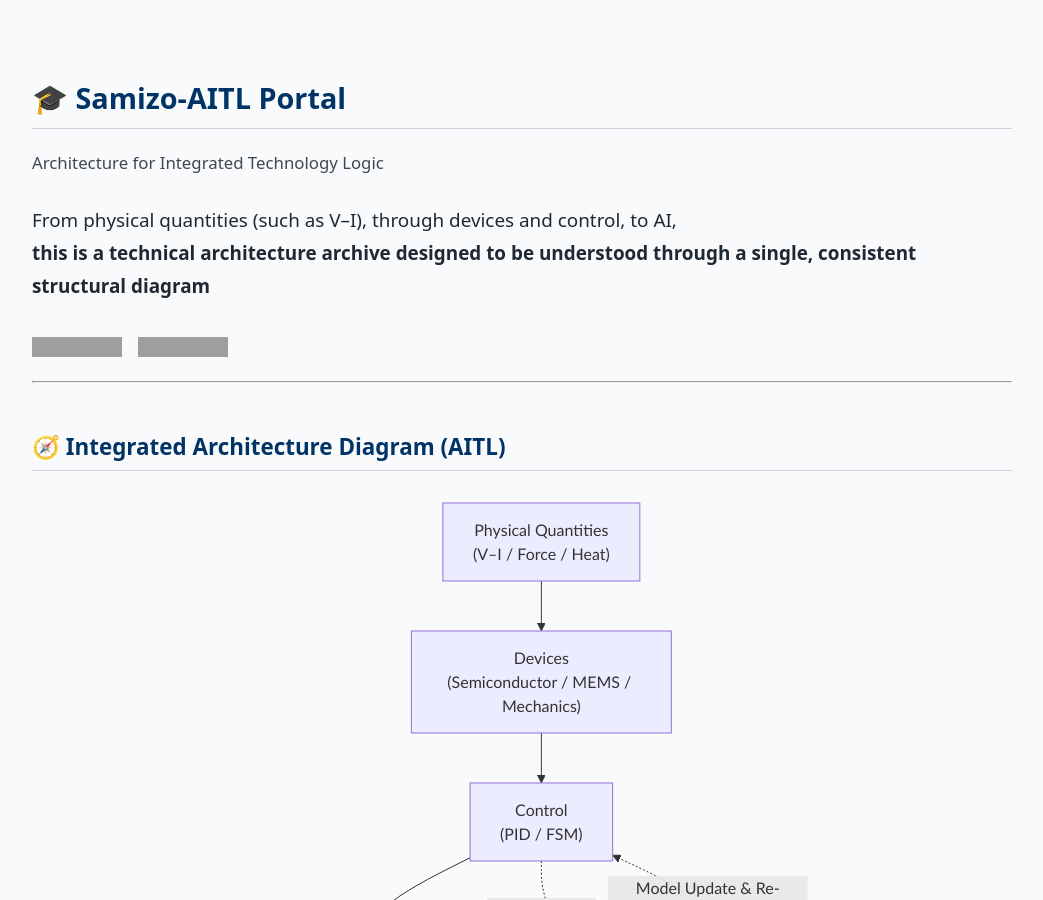
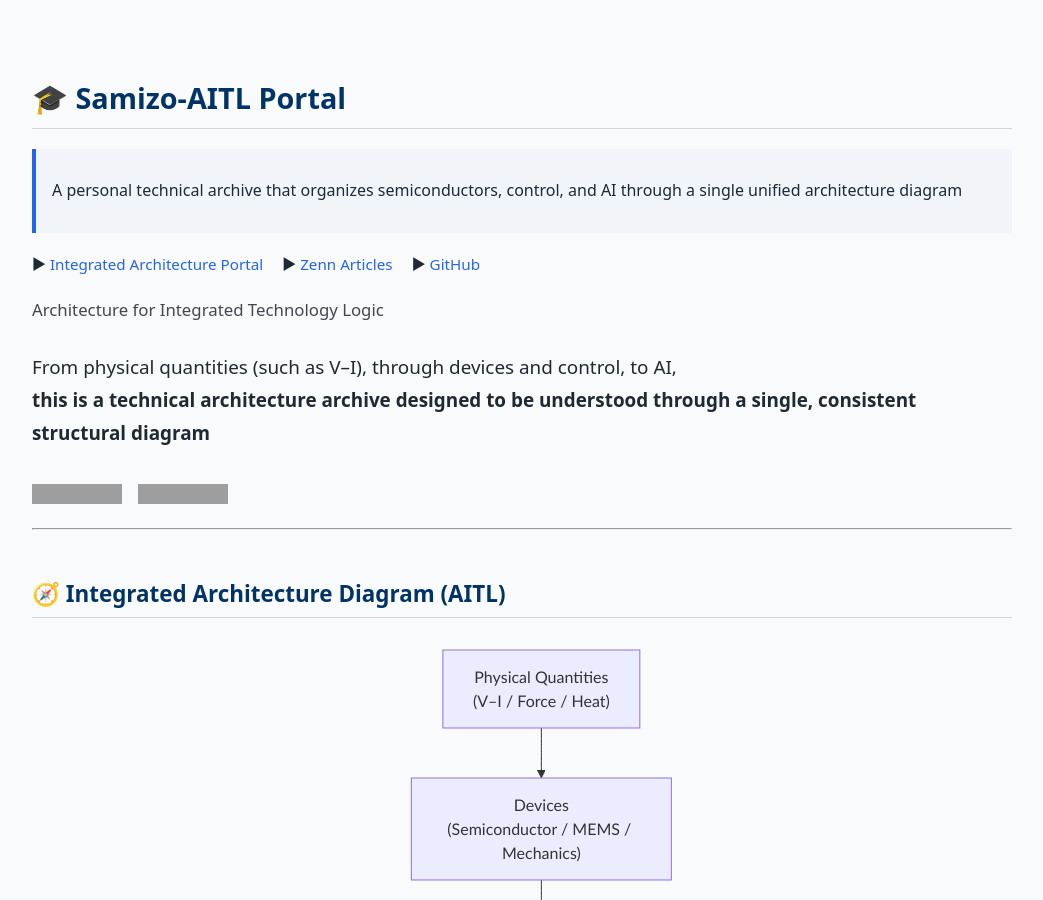
Before and after one commit to Samizo-AITL/Samizo-AITL.github.io, a Jekyll site: the page built from en/index.md, in a window 1280 px wide and 900 px high. Shown: the whole window, without its empty margins (118-1161 px from the left). Built offline with Jekyll 4.4.1, drawn with Linux system fonts in a browser that asks for light colours; grey boxes are pictures that could not be loaded.

Commit message:
Update index.md

```diff
--- a/en/index.md
+++ b/en/index.md
@@ -1,10 +1,18 @@
 ---
 layout: default
-title: Samizo-AITL Portal
-description: A technical architecture archive that connects physical quantities (V–I) to devices, control, and AI in a unified structure
+title: Samizo-AITL Portal｜Semiconductor, Control, and AI Architecture Archive
+description: A personal technical archive organizing semiconductors, control (PID/FSM), and AI design from physical quantities (V–I), navigable through a unified architecture diagram and Portal.
 ---
 
 # 🎓 Samizo-AITL Portal
+> A personal technical archive that organizes semiconductors, control, and AI through a single unified architecture diagram
+
+<div style="margin:1.2em 0; font-size:0.95em;">
+  ▶ <a href="/portal/en/">Integrated Architecture Portal</a>
+  ▶ <a href="/zenn-articles/en/">Zenn Articles</a>
+  ▶ <a href="https://github.com/Samizo-AITL">GitHub</a>
+</div>
+
 <span style="font-size:1.05em; opacity:0.85;">
 Architecture for Integrated Technology Logic
 </span>
@@ -116,7 +124,6 @@
   ▶ Open Integrated Architecture Portal
 </a>
 
-<!-- Non-link: explanation of perspectives available inside the Portal -->
 <div style="
   margin-top:2.6em;
   max-width:720px;
```
